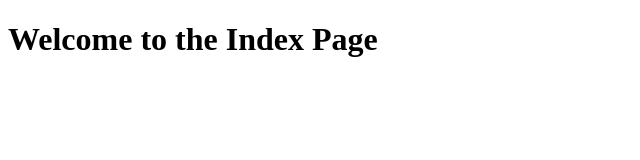
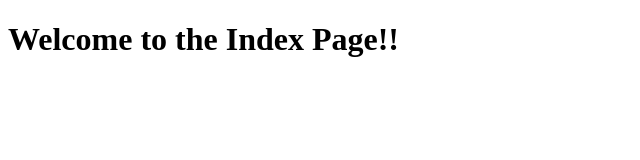
Before and after one commit to Horororo1124/html_Jenkins, a plain HTML site: page index.html in a window 1280 px wide. Shown: the full height of the page, 0-640 px from the left. Drawn offline with Linux system fonts and the light colour scheme.

Commit message:
Update index.html

```diff
--- a/index.html
+++ b/index.html
@@ -5,7 +5,7 @@
     <title>Index Page</title>
 </head>
 <body>
-    <h1>Welcome to the Index Page</h1>
+    <h1>Welcome to the Index Page!!</h1>
     <!-- 추가적인 콘텐츠 -->
 </body>
 </html>
```
